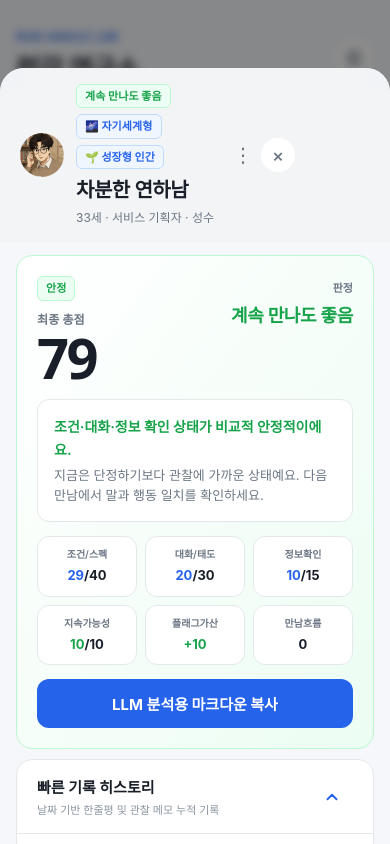
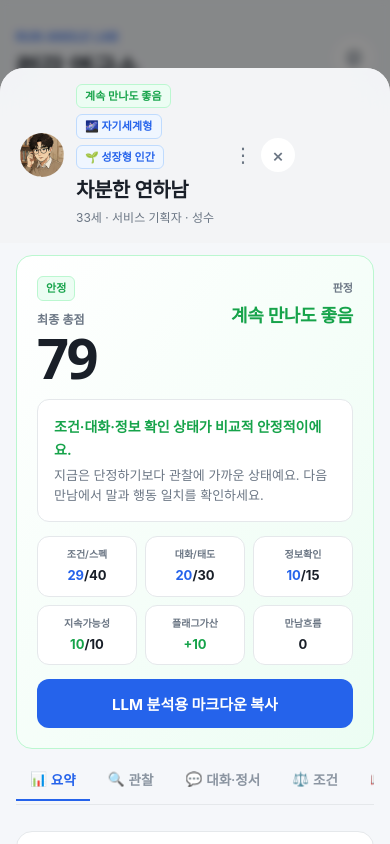
Before and after one commit to cathy-park/rungak, a React (Vite) app: page / in a window 390 px wide. Both pictures are taken after a click on the button 166 px from the left and 260 px from the top of the page. Shown: the top 844 px of the page. Built offline with nearby package versions, Linux system fonts and the light colour scheme.

Commit message:
feat: 모바일 스크롤 최적화를 위한 5분할 탭 레이아웃(요약/관찰/대화/조건/기록) 전면 구축

```diff
--- a/src/App.jsx
+++ b/src/App.jsx
@@ -1985,6 +1985,7 @@ function DetailModal({ candidate, close, edit, remove, saveTimeline, updateField
   const [showMenu, setShowMenu] = useState(false);
   const [editingNoteId, setEditingNoteId] = useState(null);
   const [editingNoteForm, setEditingNoteForm] = useState({ summary: '', good: '', concern: '', nextCheck: '' });
+  const [activeTab, setActiveTab] = useState('summary'); // 'summary' | 'observe' | 'chat' | 'spec' | 'record'
 
   const startEditNote = (note) => {
     setEditingNoteId(note.id);
@@ -2138,7 +2139,109 @@ function DetailModal({ candidate, close, edit, remove, saveTimeline, updateField
             </button>
           </Card>
 
-          {/* 1. 빠른 기록 히스토리 (기본 펼침) */}
+          {/* 🌟 5분할 탭 네비게이션 바 */}
+          <div style={{
+            display: 'flex',
+            gap: '4px',
+            overflowX: 'auto',
+            paddingBottom: '4px',
+            borderBottom: '1px solid var(--divider)',
+            marginBottom: '16px',
+            whiteSpace: 'nowrap',
+            scrollbarWidth: 'none',
+            msOverflowStyle: 'none',
+            WebkitOverflowScrolling: 'touch'
+          }}>
+            {[
+              { id: 'summary', label: '요약', icon: '📊' },
+              { id: 'observe', label: '관찰', icon: '🔍' },
+              { id: 'chat', label: '대화·정서', icon: '💬' },
+              { id: 'spec', label: '조건', icon: '⚖️' },
+              { id: 'record', label: '기록', icon: '📖' }
+            ].map(t => {
+              const isActive = activeTab === t.id;
+              return (
+                <button
+                  key={t.id}
+                  onClick={() => setActiveTab(t.id)}
+                  style={{
+                    padding: '10px 14px',
+                    fontSize: '13.5px',
+                    fontWeight: isActive ? 800 : 600,
+                    border: 'none',
+                    background: 'none',
+                    color: isActive ? 'var(--blue)' : 'var(--text-3)',
+                    borderBottom: isActive ? '2.5px solid var(--blue)' : '2.5px solid transparent',
+                    cursor: 'pointer',
+                    display: 'flex',
+                    alignItems: 'center',
+                    gap: '4px',
+                    transition: 'all 0.15s ease',
+                    flexShrink: 0,
+                    marginBottom: '-1px'
+                  }}
+                >
+                  <span>{t.icon}</span>
+                  {t.label}
+                </button>
+              );
+            })}
+          </div>
+
+          {/* 탭별 컨텐츠 출력 그룹 */}
+          <div style={{ display: 'flex', flexDirection: 'column', gap: '14px' }}>
+            {/* 1) 요약 탭 */}
+            {activeTab === 'summary' && (
+              <>
+                <DetailAccordion title="관계 에너지 방향" subtitle="이 관계가 나에게 유발하는 에너지" defaultOpen={true} onEdit={() => edit(candidate)}>
+                  <div style={{ display: 'flex', flexWrap: 'wrap', gap: '6px' }}>
+                    {(candidate.energyTags || []).map(id => {
+                      const tag = energyTagOptions.find(t => t.id === id);
+                      return tag ? <Badge key={id} color={tag.tone}>{tag.emoji} {tag.label}</Badge> : null;
+                    })}
+                    {(!candidate.energyTags || candidate.energyTags.length === 0) && (
+                      <span style={{ fontSize: '12.5px', color: 'var(--text-3)' }}>지정된 에너지 태그가 없습니다.</span>
+                    )}
+                  </div>
+                </DetailAccordion>
+
+                <DetailAccordion title="플래그 (관찰된 신호)" subtitle="그린/옐로우/레드 플래그 모아보기" defaultOpen={true} onEdit={() => edit(candidate)}>
+                  <div style={{ display: 'flex', flexDirection: 'column', gap: '12px' }}>
+                    <div>
+                      <div style={{ fontSize: '11px', fontWeight: 700, color: 'var(--green)', marginBottom: '6px' }}>🟢 그린 플래그</div>
+                      <div style={{ display: 'flex', flexWrap: 'wrap', gap: '6px' }}>
+                        {(candidate.green || []).length > 0 ? candidate.green.map(f => <Badge key={f} color="green">{f}</Badge>) : <span style={{ fontSize: '12px', color: 'var(--text-3)' }}>기록 없음</span>}
+                      </div>
+                    </div>
+                    <div style={{ borderTop: '1px solid var(--divider)', paddingTop: '10px' }}>
+                      <div style={{ fontSize: '11px', fontWeight: 700, color: 'var(--amber)', marginBottom: '6px' }}>🟡 옐로우 플래그</div>
+                      <div style={{ display: 'flex', flexWrap: 'wrap', gap: '6px' }}>
+                        {(candidate.yellow || []).length > 0 ? candidate.yellow.map(f => <Badge key={f} color="amber">{f}</Badge>) : <span style={{ fontSize: '12px', color: 'var(--text-3)' }}>기록 없음</span>}
+                      </div>
+                    </div>
+                    <div style={{ borderTop: '1px solid var(--divider)', paddingTop: '10px' }}>
+                      <div style={{ fontSize: '11px', fontWeight: 700, color: 'var(--red)', marginBottom: '6px' }}>🔴 레드 플래그</div>
+                      <div style={{ display: 'flex', flexWrap: 'wrap', gap: '6px' }}>
+                        {(candidate.red || []).length > 0 ? candidate.red.map(f => <Badge key={f} color="red">{f}</Badge>) : <span style={{ fontSize: '12px', color: 'var(--text-3)' }}>기록 없음</span>}
+                      </div>
+                    </div>
+                  </div>
+                </DetailAccordion>
+
+                <DetailAccordion title="Markdown 텍스트 전체 복사" subtitle="외부 LLM 전송 및 기록 보관용" defaultOpen={false}>
+                  <pre style={{ background: 'var(--bg)', padding: '12px', borderRadius: '10px', fontSize: '11px', overflowX: 'auto', whiteSpace: 'pre-wrap', maxHeight: '200px', border: '1px solid var(--divider)', fontFamily: 'monospace', color: 'var(--text-body)', margin: 0 }}>
+                    {markdownText}
+                  </pre>
+                  <button className="copyButton" onClick={copy} style={{ marginTop: '10px' }}>
+                    {copied ? '복사 완료!' : '마크다운 텍스트 전체 복사'}
+                  </button>
+                </DetailAccordion>
+              </>
+            )}
+
+            {/* 2) 관찰 탭 */}
+            {activeTab === 'observe' && (
+              <>
                 <DetailAccordion title="빠른 기록 히스토리" subtitle="날짜 기반 한줄평 및 관찰 메모 누적 기록" defaultOpen={true}>
                   <div style={{ display: 'flex', flexDirection: 'column', gap: '12px' }}>
                     {!isAddingQuickMemo && (
@@ -2231,7 +2334,27 @@ function DetailModal({ candidate, close, edit, remove, saveTimeline, updateField
                   </div>
                 </DetailAccordion>
 
-          {/* 2. 정서적 결 (기본 펼침) */}
+                <DetailAccordion title="관찰 검증 리스트" subtitle="다음 만남에서 확인할 체크리스트 및 Pass/Fail 기록" defaultOpen={true}>
+                  <DynamicListSection
+                    items={candidate.observationChecks || []}
+                    type="check"
+                    onChange={(newArr) => updateField(candidate.id, 'observationChecks', newArr)}
+                  />
+                </DetailAccordion>
+
+                <DetailAccordion title="배경 정보 리스트" subtitle="성향, 가치관 및 변하지 않는 히스토리" defaultOpen={true}>
+                  <DynamicListSection
+                    items={candidate.fixedObservationItems || []}
+                    type="fixed"
+                    onChange={(newArr) => updateField(candidate.id, 'fixedObservationItems', newArr)}
+                  />
+                </DetailAccordion>
+              </>
+            )}
+
+            {/* 3) 대화·정서 탭 */}
+            {activeTab === 'chat' && (
+              <>
                 <DetailAccordion title="정서적 결" subtitle="대화 밀도 및 감정 피로도" defaultOpen={true} onEdit={() => edit(candidate)}>
                   <div className="infoGrid" style={{ display: 'grid', gridTemplateColumns: 'repeat(2, 1fr)', gap: '8px' }}>
                     {emotionalBondItems.map(item => {
@@ -2250,45 +2373,41 @@ function DetailModal({ candidate, close, edit, remove, saveTimeline, updateField
                   </div>
                 </DetailAccordion>
 
-          {/* 3. 관계 에너지 방향 (기본 펼침) */}
-          <DetailAccordion title="관계 에너지 방향" subtitle="이 관계가 나에게 유발하는 에너지" defaultOpen={true} onEdit={() => edit(candidate)}>
-            <div style={{ display: 'flex', flexWrap: 'wrap', gap: '6px' }}>
-              {(candidate.energyTags || []).map(id => {
-                const tag = energyTagOptions.find(t => t.id === id);
-                return tag ? <Badge key={id} color={tag.tone}>{tag.emoji} {tag.label}</Badge> : null;
+                <DetailAccordion title="대화/태도 세부 점수" subtitle="말과 행동 일치, 소통 템포 상세" defaultOpen={true} onEdit={() => edit(candidate)}>
+                  <div style={{ display: 'flex', flexDirection: 'column', gap: '8px' }}>
+                    {relationItems.map(item => {
+                      const val = candidate.relation?.[item.key] ?? 5;
+                      const isStatus = statusTypeKeys.includes(item.key);
+                      const statusInfo = isStatus ? getStatusLabel(val) : null;
+                      return (
+                        <div key={item.key} style={{ display: 'flex', justifyContent: 'space-between', alignItems: 'center', padding: '10px 12px', background: 'var(--surface)', borderRadius: '10px', border: '1px solid var(--divider)' }}>
+                          <div>
+                            <b style={{ fontSize: '13.5px', color: 'var(--text-1)' }}>{item.label}</b>
+                            <p style={{ margin: '2px 0 0 0', fontSize: '11px', color: 'var(--text-3)' }}>{item.desc}</p>
+                          </div>
+                          <div style={{ display: 'flex', gap: '6px', alignItems: 'center' }}>
+                            {isStatus && statusInfo ? (
+                              <Badge color={statusInfo.color}>{statusInfo.label}</Badge>
+                            ) : (
+                              (() => {
+                                const stat = getScoreStatusLabel(val);
+                                return <Badge color={stat.color} style={{ fontSize: '9px', padding: '2px 5px' }}>{stat.label}</Badge>;
+                              })()
+                            )}
+                            <b style={{ fontSize: '14px', fontFamily: 'var(--font-display)', color: 'var(--blue)' }}>{val}</b>
+                          </div>
+                        </div>
+                      );
                     })}
-              {(!candidate.energyTags || candidate.energyTags.length === 0) && (
-                <span style={{ fontSize: '12.5px', color: 'var(--text-3)' }}>지정된 에너지 태그가 없습니다.</span>
-              )}
                   </div>
                 </DetailAccordion>
-
-          {/* 4. 플래그 (기본 펼침) */}
-          <DetailAccordion title="플래그 (관찰된 신호)" subtitle="그린/옐로우/레드 플래그 모아보기" defaultOpen={true} onEdit={() => edit(candidate)}>
-            <div style={{ display: 'flex', flexDirection: 'column', gap: '12px' }}>
-              <div>
-                <div style={{ fontSize: '11px', fontWeight: 700, color: 'var(--green)', marginBottom: '6px' }}>🟢 그린 플래그</div>
-                <div style={{ display: 'flex', flexWrap: 'wrap', gap: '6px' }}>
-                  {(candidate.green || []).length > 0 ? candidate.green.map(f => <Badge key={f} color="green">{f}</Badge>) : <span style={{ fontSize: '12px', color: 'var(--text-3)' }}>기록 없음</span>}
-                </div>
-              </div>
-              <div style={{ borderTop: '1px solid var(--divider)', paddingTop: '10px' }}>
-                <div style={{ fontSize: '11px', fontWeight: 700, color: 'var(--amber)', marginBottom: '6px' }}>🟡 옐로우 플래그</div>
-                <div style={{ display: 'flex', flexWrap: 'wrap', gap: '6px' }}>
-                  {(candidate.yellow || []).length > 0 ? candidate.yellow.map(f => <Badge key={f} color="amber">{f}</Badge>) : <span style={{ fontSize: '12px', color: 'var(--text-3)' }}>기록 없음</span>}
-                </div>
-              </div>
-              <div style={{ borderTop: '1px solid var(--divider)', paddingTop: '10px' }}>
-                <div style={{ fontSize: '11px', fontWeight: 700, color: 'var(--red)', marginBottom: '6px' }}>🔴 레드 플래그</div>
-                <div style={{ display: 'flex', flexWrap: 'wrap', gap: '6px' }}>
-                  {(candidate.red || []).length > 0 ? candidate.red.map(f => <Badge key={f} color="red">{f}</Badge>) : <span style={{ fontSize: '12px', color: 'var(--text-3)' }}>기록 없음</span>}
-                </div>
-              </div>
-            </div>
-          </DetailAccordion>
-
-          {/* 5. 기본 프로필 (기본 접힘) */}
-          <DetailAccordion title="기본 프로필" subtitle="기본 신원 및 첫인상 메모" defaultOpen={false} onEdit={() => edit(candidate)}>
+              </>
+            )}
+
+            {/* 4) 조건 탭 */}
+            {activeTab === 'spec' && (
+              <>
+                <DetailAccordion title="기본 프로필" subtitle="기본 신원 및 첫인상 메모" defaultOpen={true} onEdit={() => edit(candidate)}>
                   <div style={{ display: 'grid', gridTemplateColumns: 'repeat(2, 1fr)', gap: '8px', marginBottom: '12px' }}>
                     <div style={{ padding: '10px', border: '1px solid var(--divider)', borderRadius: '10px', background: 'var(--bg)' }}>
                       <small style={{ fontSize: '10px', color: 'var(--text-3)', display: 'block' }}>이름</small>
@@ -2321,8 +2440,7 @@ function DetailModal({ candidate, close, edit, remove, saveTimeline, updateField
                   </div>
                 </DetailAccordion>
 
-          {/* 6. 조건/스펙 (기본 접힘) */}
-          <DetailAccordion title="조건/스펙" subtitle="키, 돈, 주거 형태 등 하드웨어 점수" defaultOpen={false} onEdit={() => edit(candidate)}>
+                <DetailAccordion title="조건/스펙" subtitle="키, 돈, 주거 형태 등 하드웨어 점수" defaultOpen={true} onEdit={() => edit(candidate)}>
                   <div className="scoreGrid" style={{ display: 'grid', gridTemplateColumns: '1fr 1fr', gap: '8px', marginBottom: '14px' }}>
                     <ScoreCard title="조건/스펙" value={report.conditionScore} max={40} desc="키·돈·직업처럼 확인 가능한 조건" />
                     <ScoreCard title="정보 확인도" value={report.trustScore} max={15} desc="말로 들은 정보가 확인됐는지" />
@@ -2350,79 +2468,27 @@ function DetailModal({ candidate, close, edit, remove, saveTimeline, updateField
                     ))}
                   </div>
                 </DetailAccordion>
-
-          {/* 7. 대화/태도 세부 점수 (기본 접힘) */}
-          <DetailAccordion title="대화/태도 세부 점수" subtitle="말과 행동 일치, 소통 템포 상세" defaultOpen={false} onEdit={() => edit(candidate)}>
-            <div style={{ display: 'flex', flexDirection: 'column', gap: '8px' }}>
-              {relationItems.map(item => {
-                const val = candidate.relation?.[item.key] ?? 5;
-                const isStatus = statusTypeKeys.includes(item.key);
-                const statusInfo = isStatus ? getStatusLabel(val) : null;
-                return (
-                  <div key={item.key} style={{ display: 'flex', justifyContent: 'space-between', alignItems: 'center', padding: '10px 12px', background: 'var(--surface)', borderRadius: '10px', border: '1px solid var(--divider)' }}>
-                    <div>
-                      <b style={{ fontSize: '13.5px', color: 'var(--text-1)' }}>{item.label}</b>
-                      <p style={{ margin: '2px 0 0 0', fontSize: '11px', color: 'var(--text-3)' }}>{item.desc}</p>
-                    </div>
-                    <div style={{ display: 'flex', gap: '6px', alignItems: 'center' }}>
-                      {isStatus && statusInfo ? (
-                        <Badge color={statusInfo.color}>{statusInfo.label}</Badge>
+              </>
+            )}
+
+            {/* 5) 기록 탭 */}
+            {activeTab === 'record' && (
+              <>
+                {(candidate.timeline || []).length === 0 ? (
+                  <div style={{ padding: '30px 20px', background: 'var(--surface)', borderRadius: '12px', border: '1px dashed var(--divider)', display: 'flex', flexDirection: 'column', alignItems: 'center', justifyContent: 'center', textAlign: 'center', color: 'var(--text-3)', fontSize: '13.5px', lineHeight: 1.6 }}>
+                    <div style={{ fontSize: '28px', marginBottom: '10px' }}>⏳</div>
+                    <strong>아직 실제 만남 전 단계입니다.</strong>
+                    <p style={{ margin: '4px 0 16px 0', fontSize: '12.5px', color: 'var(--text-3)' }}>실제 데이트 이후부터 시간 흐름 기반 기록을 시작합니다.</p>
+                    <div style={{ width: '100%', textAlign: 'left' }}>
+                      <TimelineSection candidate={candidate} report={report} saveTimeline={saveTimeline} />
+                    </div>
+                  </div>
                 ) : (
-                        (() => {
-                          const stat = getScoreStatusLabel(val);
-                          return <Badge color={stat.color} style={{ fontSize: '9px', padding: '2px 5px' }}>{stat.label}</Badge>;
-                        })()
-                      )}
-                      <b style={{ fontSize: '14px', fontFamily: 'var(--font-display)', color: 'var(--blue)' }}>{val}</b>
-                    </div>
-                  </div>
-                );
-              })}
-            </div>
-          </DetailAccordion>
-
-          {/* 8. 관찰 검증 리스트 (기본 접힘) */}
-          <DetailAccordion title="관찰 검증 리스트" subtitle="다음 만남에서 확인할 체크리스트 및 Pass/Fail 기록" defaultOpen={false}>
-            <DynamicListSection
-              items={candidate.observationChecks || []}
-              type="check"
-              onChange={(newArr) => updateField(candidate.id, 'observationChecks', newArr)}
-            />
-          </DetailAccordion>
-
-          {/* 9. 배경 정보 리스트 (기본 접힘) */}
-          <DetailAccordion title="배경 정보 리스트" subtitle="성향, 가치관 및 변하지 않는 히스토리" defaultOpen={false}>
-            <DynamicListSection
-              items={candidate.fixedObservationItems || []}
-              type="fixed"
-              onChange={(newArr) => updateField(candidate.id, 'fixedObservationItems', newArr)}
-            />
-          </DetailAccordion>
-
-          {/* 10. 타임라인 (기본 접힘) */}
-          <DetailAccordion title="실제 만남 타임라인" subtitle="데이트 이후 시간 흐름 기반 누적 기록" defaultOpen={false}>
                   <TimelineSection candidate={candidate} report={report} saveTimeline={saveTimeline} />
-          </DetailAccordion>
-
-          {/* 11. Markdown 미리보기 (기본 접힘) */}
-          <DetailAccordion title="Markdown 미리보기" subtitle="내보내기 및 외부 연동용 텍스트 뷰" defaultOpen={false}>
-            <pre style={{ background: 'var(--bg)', padding: '12px', borderRadius: '10px', fontSize: '11px', overflowX: 'auto', whiteSpace: 'pre-wrap', maxHeight: '250px', border: '1px solid var(--divider)', fontFamily: 'monospace', color: 'var(--text-body)', margin: 0 }}>
-              {markdownText}
-            </pre>
-            <button className="copyButton" onClick={copy} style={{ marginTop: '10px' }}>
-              {copied ? '복사 완료!' : '마크다운 텍스트 전체 복사'}
-            </button>
-          </DetailAccordion>
-
-          <button
-            className="danger"
-            style={{ marginTop: '12px', background: 'none', color: 'var(--red-text)', border: '1px solid var(--red-border)' }}
-            onClick={() => {
-              if (window.confirm(`${candidate.name || '이 후보'} 정보를 삭제할까요?`)) remove(candidate.id);
-            }}
-          >
-            후보 삭제하기
-          </button>
+                )}
+              </>
+            )}
+          </div>
         </main>
       </div>
     </div>
```
Lines whose indentation alone changed are shown as unchanged.
